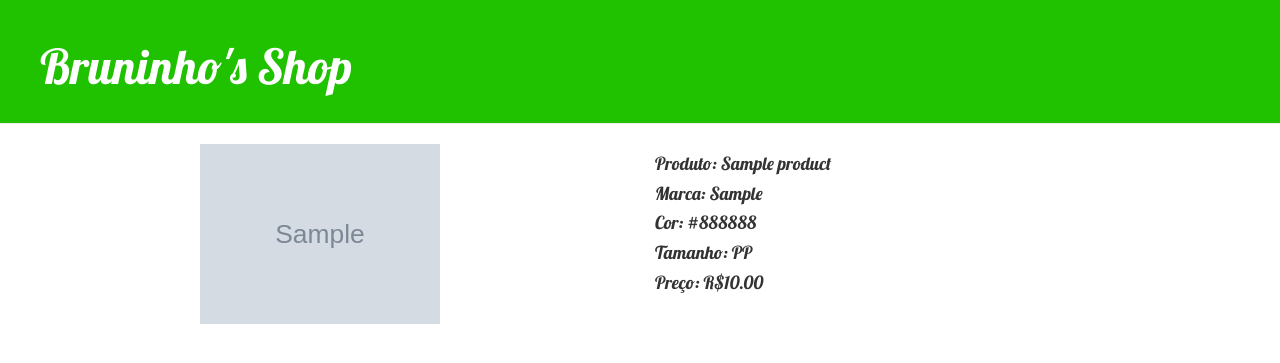
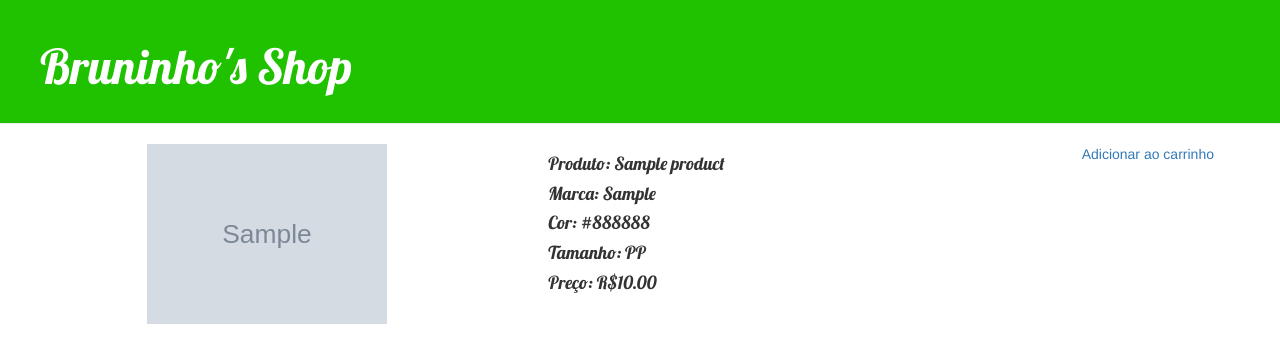
Before and after one commit to BrunoReinoso/store_challenge, a Django app: page /loja/product/1/ in a window 1280 px wide. Shown: the top 363 px of the page. Run offline with Django 3.2, Linux system fonts and the light colour scheme; tables that the repository leaves empty hold one stand-in row (values such as "Sample post"); grey boxes marked "Sample" are stand-in pictures; some libraries are stand-ins or nearby versions.

Commit message:
pre small car

```diff
--- a/loja/templates/loja/base.html
+++ b/loja/templates/loja/base.html
@@ -10,7 +10,7 @@
     </head>
     <body>
         <div class="page-header">
-            <h1><a href="/loja">Bruninho's Shop</a></h1>
+            <h1><a href="{% url 'loja:productList' %}">Bruninho's Shop</a></h1>
         </div>
         {% block content %}
         {% endblock %}
--- a/loja/templates/loja/productDetail.html
+++ b/loja/templates/loja/productDetail.html
@@ -1,16 +1,21 @@
 {% extends 'loja/base.html' %}
 
 {% block content %}
-    <div class="col-md-6">
+    <div class="col-md-5">
         <center>
             <img style="display: block; height:180px ; width: 240px;" src="{{product.image.url}}">
         </center>
     </div>
-    <div class="col-md-6">
+    <div class="col-md-5">
         <h4>Produto: {{ product.name }}</h4>
         <h4>Marca: {{ product.brand }}</h4>
         <h4>Cor: {{ product.color }}</h4>
         <h4>Tamanho: {{ product.size }}</h4>
         <h4>Preço: R${{ product.price }}</h4>
     </div>
+    <div class="col-md-2">
+        <a href="{% url 'loja:carList' %}">
+            Adicionar ao carrinho
+        </a>
+    </div>
 {% endblock %}
--- a/loja/urls.py
+++ b/loja/urls.py
@@ -3,6 +3,7 @@ from django.urls import path
 from loja import views
 
 urlpatterns = [
-    path('', views.productsList, name='productsList'),
+    path('', views.productsList, name='productList'),
     path('product/<int:pk>/', views.productDetail, name='productDetail'),
+    path('carList/', views.carList, name='carList'),
 ]
--- a/loja/views.py
+++ b/loja/views.py
@@ -15,3 +15,7 @@ def productDetail(request, pk):
 
     product = get_object_or_404(Product, pk=pk)
     return render(request, 'loja/productDetail.html', {'product': product})
+
+def carList(request):
+
+    return render(request, 'loja/carList.html', {})
```
Also changed, not shown: loja/templates/loja/carList.html (added, +17 -0 lines).
